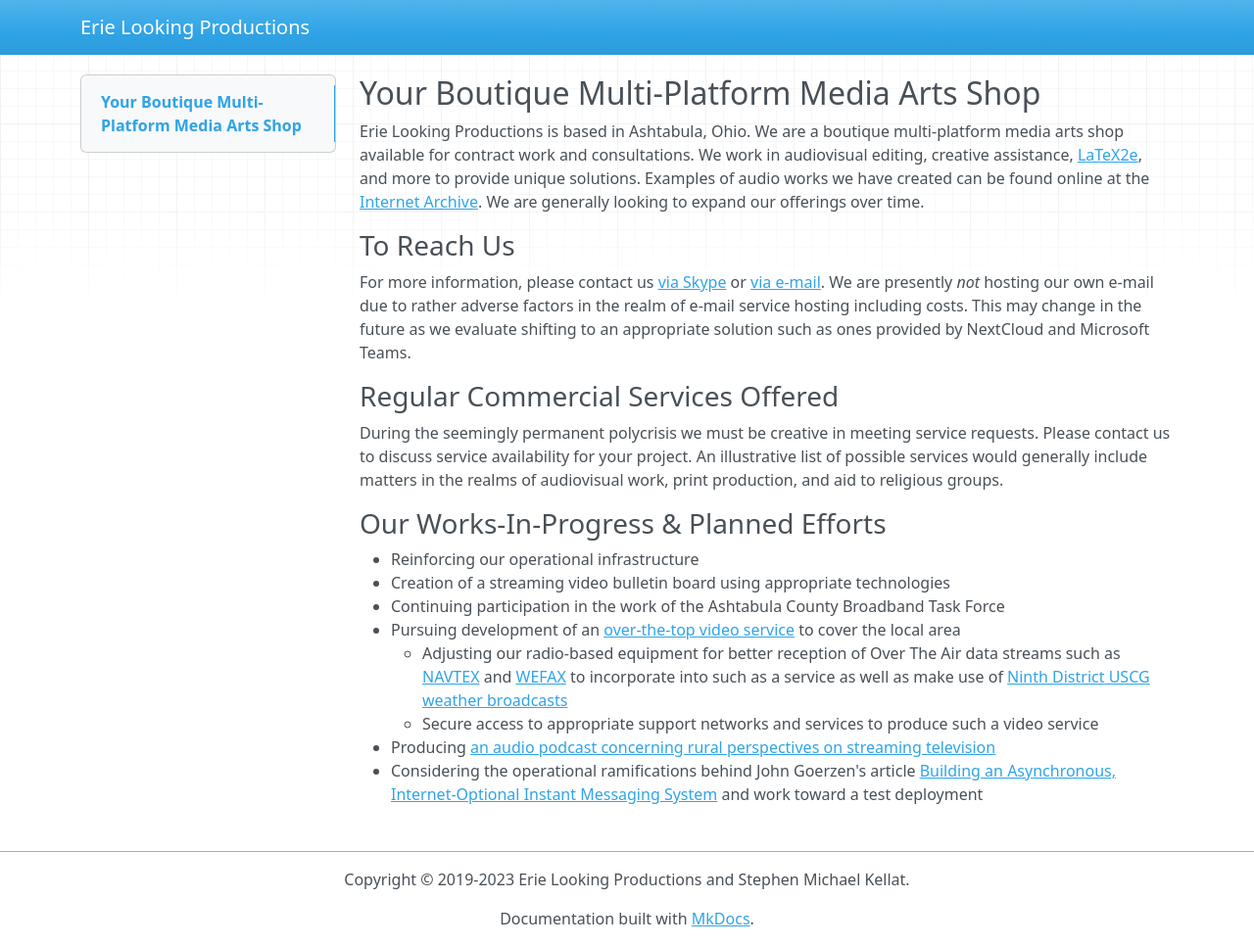
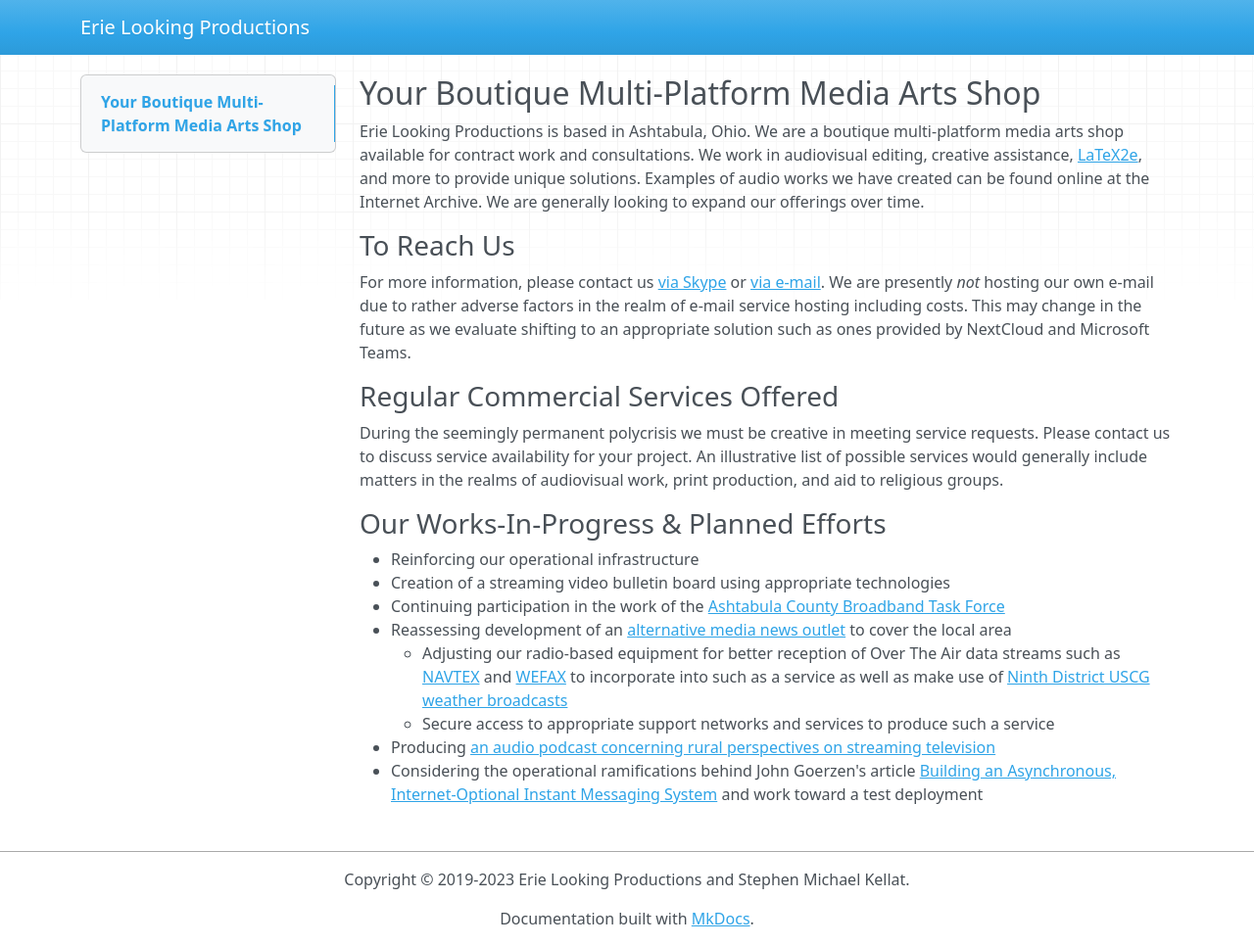
Before and after one commit to skellat/mkdocs-cms, an MkDocs documentation site: the page built from page/index.md, in a window 1280 px wide and 966 px high. Shown: the whole window at 98% size. Built offline with MkDocs 1.6.1, drawn with Linux system fonts in a browser that asks for light colours; nearby versions of some CDN libraries.

```diff
--- a/docs/sitemap.xml
+++ b/docs/sitemap.xml
@@ -2,7 +2,7 @@
 <urlset xmlns="http://www.sitemaps.org/schemas/sitemap/0.9">
     <url>
          <loc>https://erielookingproductions.info/</loc>
-         <lastmod>2023-11-24</lastmod>
+         <lastmod>2023-12-08</lastmod>
          <changefreq>daily</changefreq>
     </url>
 </urlset>
--- a/page/index.md
+++ b/page/index.md
@@ -1,6 +1,6 @@
 ## Your Boutique Multi-Platform Media Arts Shop
 
-Erie Looking Productions is based in Ashtabula, Ohio.  We are a boutique multi-platform media arts shop available for contract work and consultations.  We work in audiovisual editing, creative assistance, [LaTeX2e](https://simple.wikipedia.org/wiki/LaTeX), and more to provide unique solutions. Examples of audio works we have created can be found online at the [Internet Archive](https://archive.org/search.php?query=%22Erie%20Looking%20Productions%22&and[]=mediatype%3A%22audio%22).  We are generally looking to expand our offerings over time.
+Erie Looking Productions is based in Ashtabula, Ohio.  We are a boutique multi-platform media arts shop available for contract work and consultations.  We work in audiovisual editing, creative assistance, [LaTeX2e](https://simple.wikipedia.org/wiki/LaTeX), and more to provide unique solutions. Examples of audio works we have created can be found online at the Internet Archive.  We are generally looking to expand our offerings over time.
 
 ### To Reach Us
 
@@ -14,9 +14,9 @@ During the seemingly permanent polycrisis we must be creative in meeting service
 
 * Reinforcing our operational infrastructure
 * Creation of a streaming video bulletin board using appropriate technologies
-* Continuing participation in the work of the Ashtabula County Broadband Task Force
-* Pursuing development of an [over-the-top video service](https://en.wikipedia.org/w/index.php?title=Over-the-top_media_service&oldid=1110776742) to cover the local area
+* Continuing participation in the work of the [Ashtabula County Broadband Task Force ](https://www.ashtabulacounty.us/767/Broadband-Taskforce)
+* Reassessing development of an [alternative media news outlet](https://en.wikipedia.org/w/index.php?title=Alternative_media&oldid=1186201779) to cover the local area
     * Adjusting our radio-based equipment for better reception of Over The Air data streams such as [NAVTEX](https://en.wikipedia.org/wiki/NAVTEX) and [WEFAX](https://en.wikipedia.org/wiki/Radiofax#Weatherfax) to incorporate into such as a service as well as make use of [Ninth District USCG weather broadcasts](https://www.weather.gov/marine/uscg_broadcasts)
-    * Secure access to appropriate support networks and services to produce such a video service
+    * Secure access to appropriate support networks and services to produce such a service
 * Producing [an audio podcast concerning rural perspectives on streaming television](https://69admins.com/)
 * Considering the operational ramifications behind John Goerzen's article [Building an Asynchronous, Internet-Optional Instant Messaging System](https://www.complete.org/building-an-asynchronous-internet-optional-instant-messaging-system/) and work toward a test deployment
```
Also changed, not shown: README.md (+1 -1 lines), docs/index.html (+7 -7 lines), 1 other file.
